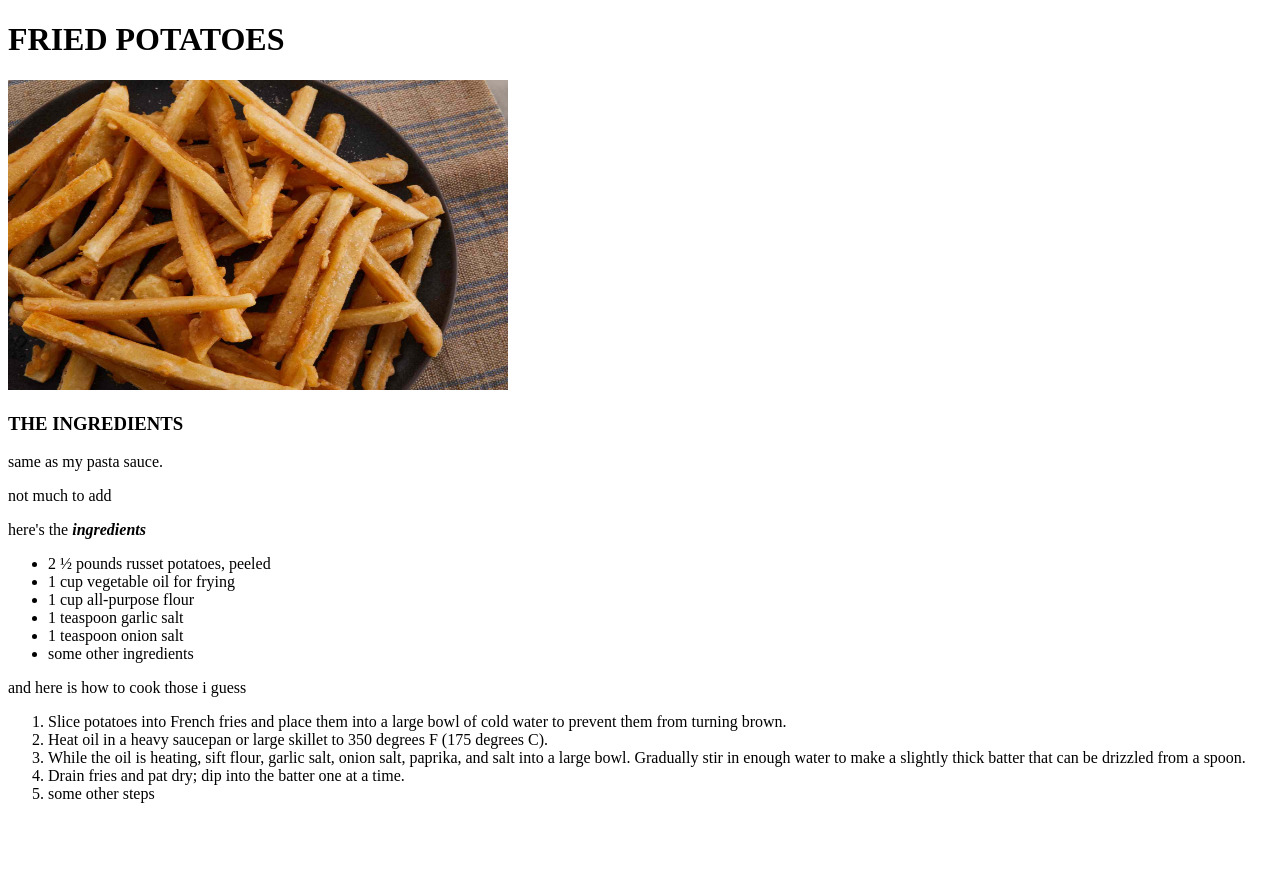
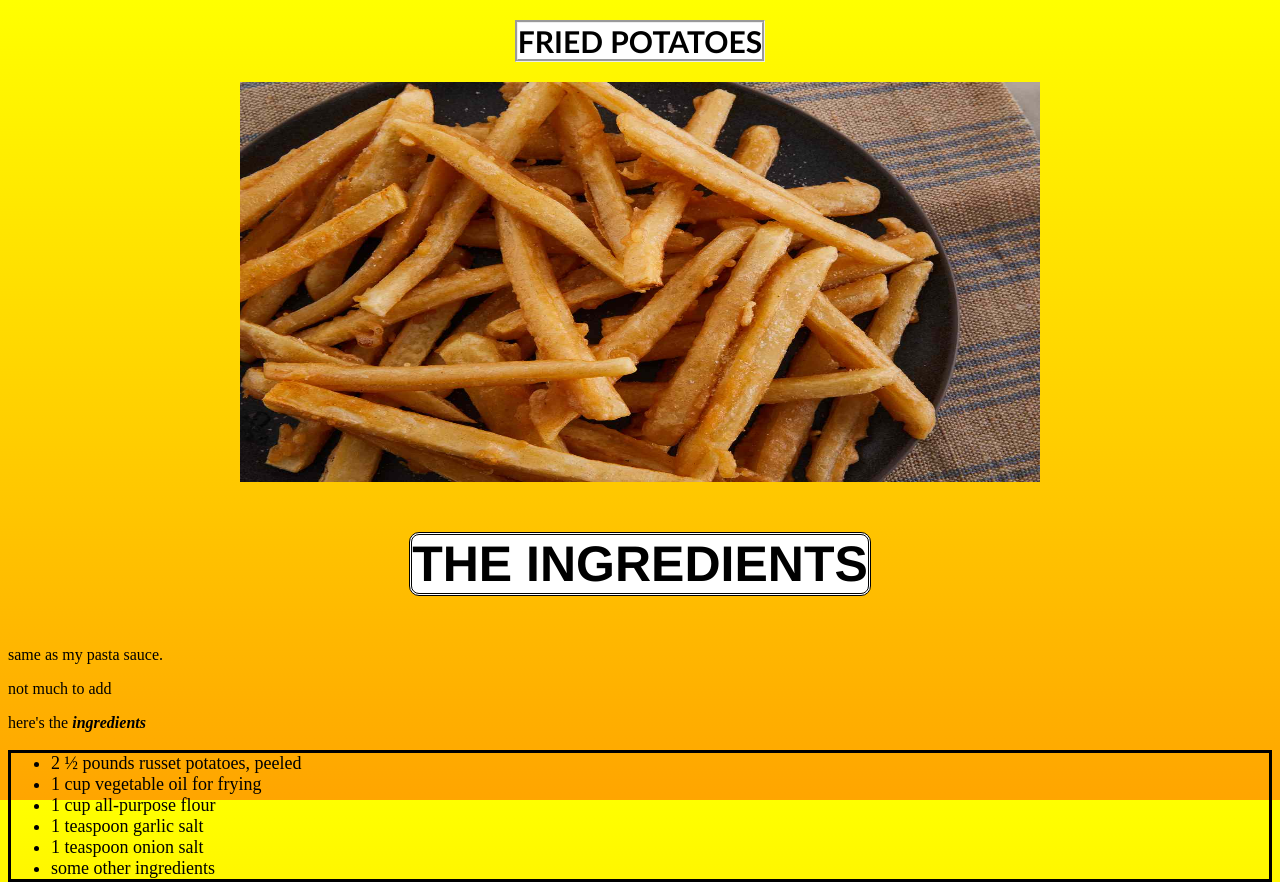
Before and after one commit to Saad-Kibal/odin-recepies, a plain HTML site: page Recipies/fried-potatoes.html in a window 1280 px wide. Shown: the top 882 px of the page. Before the commit the page ends 819 px from the top, so only its background shows below. Drawn offline with Linux system fonts and the light colour scheme.

Commit message:
finishing fries page

```diff
--- a/Recipies/fried-potatoes.html
+++ b/Recipies/fried-potatoes.html
@@ -3,17 +3,17 @@
 <head>
     <meta charset="UTF-8">
     <meta name="viewport" content="width=device-width, initial-scale=1.0">
-    <link rel="stylesheet" href="../styles.css">
+    <link rel="stylesheet" href="../css/fries.css">
     <title>Document</title>
 </head>
 <body>
-    <h1>FRIED POTATOES</h1>
+    <h1 id="fries">FRIED POTATOES</h1>
     <img src="../images/fries.jpg" height="310" width="500" alt="fried potatoes">
     <h3>THE INGREDIENTS</h3>
     <p>same as my pasta sauce.</p>
     <p>not much to add</p>
     <p>here's the <em><strong>ingredients</strong></em></p>
-    <ul>
+    <ul class="ingredients">
         <li>2 ½ pounds russet potatoes, peeled</li>
         <li>1 cup vegetable oil for frying</li>
         <li>1 cup all-purpose flour</li>
@@ -21,8 +21,8 @@
         <li>1 teaspoon onion salt</li>
         <li>some other ingredients</li>
     </ul>
-    <p>and here is how to cook those i guess</p>
-    <ol>
+    <p class="how">and here is how to cook those i guess</p>
+    <ol class="ingredients">
         <li>Slice potatoes into French fries and place them into a large bowl of cold water to prevent them from turning brown.</li>
         <li>Heat oil in a heavy saucepan or large skillet to 350 degrees F (175 degrees C).</li>
         <li>While the oil is heating, sift flour, garlic salt, onion salt, paprika, and salt into a large bowl. Gradually stir in enough water to make a slightly thick batter that can be drizzled from a spoon.</li>
--- /dev/null
+++ b/css/fries.css
@@ -0,0 +1,42 @@
+body {
+    background: linear-gradient(yellow,orange);
+    background-repeat: no-repeat;
+    background-attachment: fixed;
+}
+
+h1 {
+    font-family: 'Trebuchet MS', 'Lucida Sans Unicode', 'Lucida Grande', 'Lucida Sans', Arial, sans-serif;
+    font-size: 30px;
+    border-style: groove;
+    background: white;
+    width: fit-content;
+    margin-left: auto;
+    margin-right: auto;
+}
+img {
+    height: 400px;
+    width: 800px;
+    border-style: none;
+    margin-left: auto;
+    margin-right: auto;
+    display: block;
+
+}
+
+h3 {
+    font-family: 'Franklin Gothic Medium', 'Arial Narrow', Arial, sans-serif;
+    font-size: 50px;
+    text-align: center;
+    border-style: double;
+    border-radius: 10px;
+    background: white;
+    width: fit-content;
+    margin-left: auto;
+    margin-right: auto;
+}
+
+.ingredients {
+    border-style: solid;
+    font-size: large;
+    font-family: 'Times New Roman', Times, serif;
+}
```
